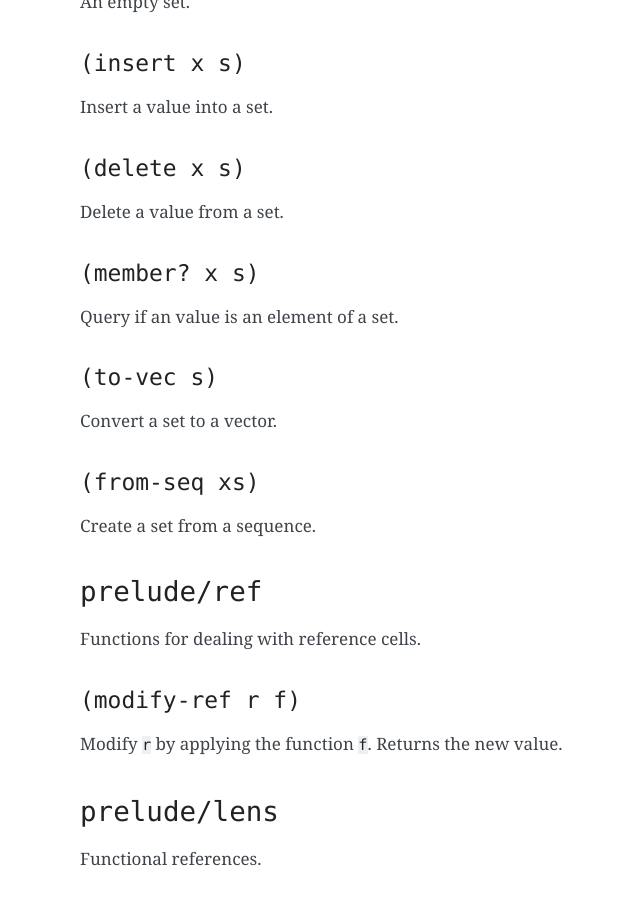
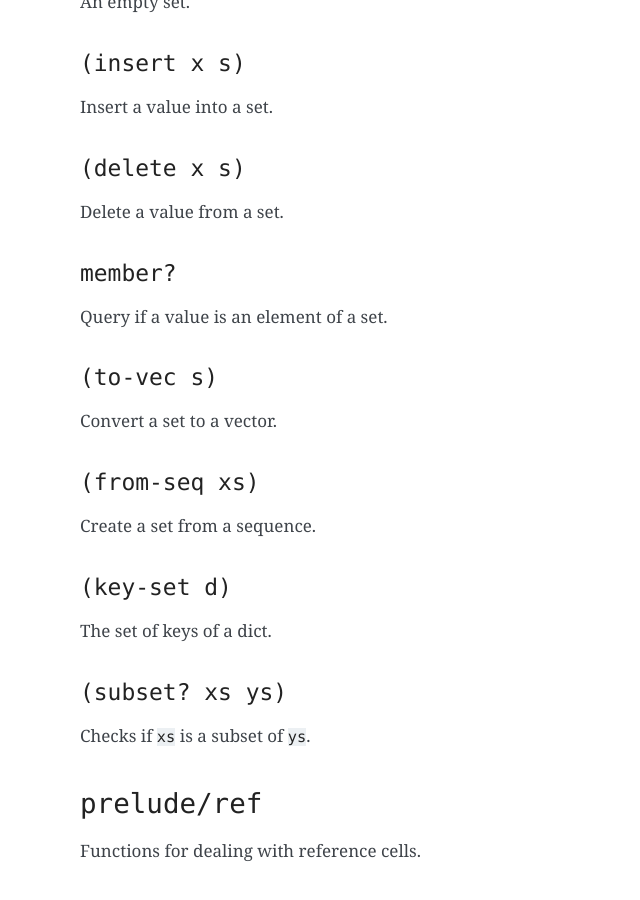
Before and after one commit to radicle-dev/radicle-alpha, a Sphinx documentation site: the page built from docs/source/reference.rst, in a window 1280 px wide and 900 px high, scrolled down 17989 px. Shown: the whole window, without its empty margins (340-980 px from the left). Built offline with Sphinx 7.4.7, drawn with Linux system fonts in a browser that asks for light colours; pages that are not in the unit, such as notebooks, are missing from menus; some of the changed text lies outside the part shown.

Commit message:
More functions in `prelude/set`. (#318)
Add some more set related functions.

```diff
--- a/docs/source/reference.rst
+++ b/docs/source/reference.rst
@@ -865,10 +865,10 @@
 
 Delete a value from a set.
 
-``(member? x s)``
-~~~~~~~~~~~~~~~~~
+``member?``
+~~~~~~~~~~~
 
-Query if an value is an element of a set.
+Query if a value is an element of a set.
 
 ``(to-vec s)``
 ~~~~~~~~~~~~~~
@@ -879,6 +879,16 @@
 ~~~~~~~~~~~~~~~~~
 
 Create a set from a sequence.
+
+``(key-set d)``
+~~~~~~~~~~~~~~~
+
+The set of keys of a dict.
+
+``(subset? xs ys)``
+~~~~~~~~~~~~~~~~~~~
+
+Checks if ``xs`` is a subset of ``ys``.
 
 ``prelude/ref``
 ---------------
```
Also changed, not shown: 1 other file.
